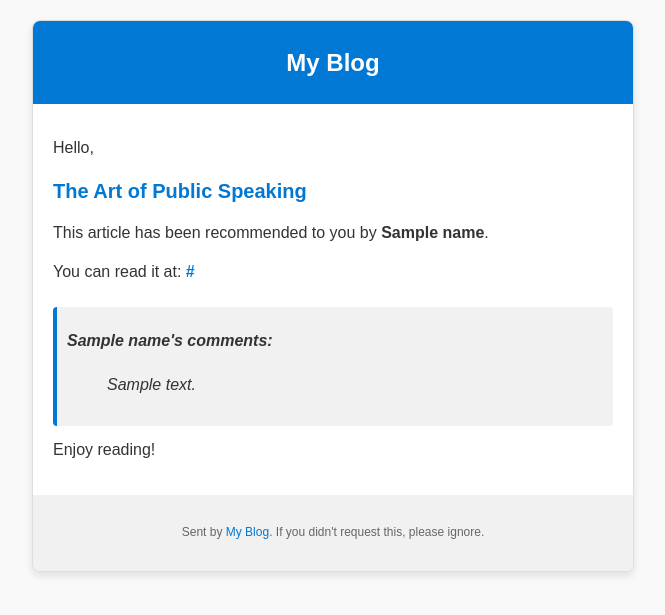
After one commit to Tahsin005/Blog-Application, a Django app: template blog/templates/blog/email/post_share.html in a window 1280 px wide. The commit adds this page. Shown: the top 615 px of the page, without its empty margins (307-972 px from the left). Run offline with Django 5.2, Linux system fonts and the light colour scheme; data comes from the database, SQL or seed files in the repository; the template is opened without the code that fills it: values that come from a table or form of the project are taken from there, most other values are stand-ins (such as "Sample title", 1, 10 or a date in 2020).

Commit message:
completed the recommendation email system

```diff
--- /dev/null
+++ b/blog/templates/blog/email/post_share.html
@@ -0,0 +1,100 @@
+<!DOCTYPE html>
+<html>
+<head>
+    <style>
+        body {
+            font-family: 'Arial', sans-serif;
+            line-height: 1.8;
+            color: #333;
+            margin: 0;
+            padding: 0;
+            background-color: #f9f9f9;
+        }
+        .email-container {
+            max-width: 600px;
+            margin: 20px auto;
+            background: #ffffff;
+            border: 1px solid #ddd;
+            border-radius: 8px;
+            overflow: hidden;
+            box-shadow: 0 4px 8px rgba(0, 0, 0, 0.1);
+        }
+        .email-header {
+            background-color: #0078d4;
+            color: #ffffff;
+            padding: 20px;
+            text-align: center;
+        }
+        .email-header h1 {
+            margin: 0;
+            font-size: 24px;
+        }
+        .email-body {
+            padding: 20px;
+        }
+        .email-body h2 {
+            margin: 0;
+            font-size: 20px;
+            color: #0078d4;
+        }
+        .email-body p {
+            margin: 10px 0;
+        }
+        .email-body a {
+            color: #0078d4;
+            text-decoration: none;
+            font-weight: bold;
+        }
+        .email-body a:hover {
+            text-decoration: underline;
+        }
+        .comments-section {
+            margin-top: 20px;
+            padding: 10px;
+            background: #f1f1f1;
+            border-left: 4px solid #0078d4;
+            border-radius: 4px;
+            font-style: italic;
+        }
+        .email-footer {
+            text-align: center;
+            padding: 15px;
+            background: #f1f1f1;
+            font-size: 12px;
+            color: #666;
+        }
+        .email-footer a {
+            color: #0078d4;
+            text-decoration: none;
+        }
+    </style>
+</head>
+<body>
+    <div class="email-container">
+        <div class="email-header">
+            <h1>My Blog</h1>
+        </div>
+        <div class="email-body">
+            <p>Hello,</p>
+            <h2>{{ post.title }}</h2>
+            <p>
+                This article has been recommended to you by <strong>{{ name }}</strong>.
+            </p>
+            <p>
+                You can read it at:
+                <a href="{{ post_url }}">{{ post_url }}</a>
+            </p>
+            {% if comments %}
+                <div class="comments-section">
+                    <p><strong>{{ name }}'s comments:</strong></p>
+                    <blockquote>{{ comments }}</blockquote>
+                </div>
+            {% endif %}
+            <p>Enjoy reading!</p>
+        </div>
+        <div class="email-footer">
+            <p>Sent by <a href="https://myblog.com">My Blog</a>. If you didn't request this, please ignore.</p>
+        </div>
+    </div>
+</body>
+</html>
--- a/blog/templates/blog/post/detail.html
+++ b/blog/templates/blog/post/detail.html
@@ -11,4 +11,9 @@
         by {{ post.author }}
     </p>
     {{ post.body|linebreaks }}
+    <p>
+        <a href="{% url "blog:post_share" post.id %}">
+            Share this post
+        </a>
+    </p>
 {% endblock content %}
--- a/blog/urls.py
+++ b/blog/urls.py
@@ -10,4 +10,5 @@ urlpatterns = [
          views.post_detail,
          name='post_detail'
     ),
+    path('<int:post_id>/share/', views.post_share, name='post_share'),
 ]
```
Also changed, not shown: blog/templates/blog/post/share.html (+19 -0 lines), blog/views.py (+26 -16 lines).
